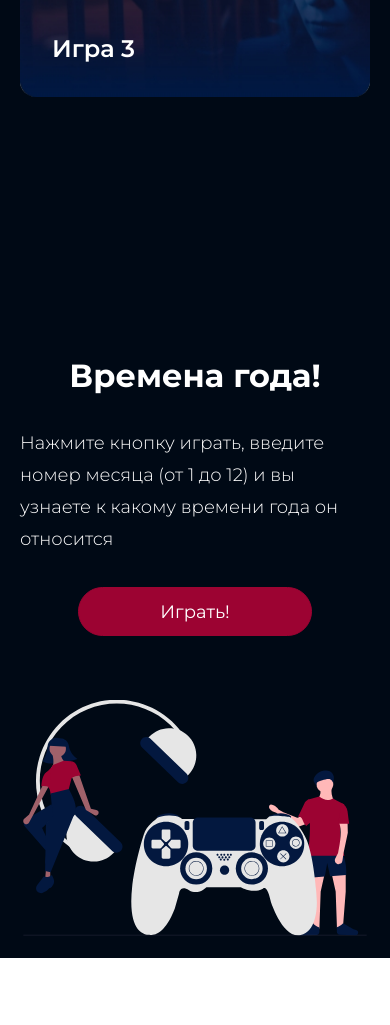
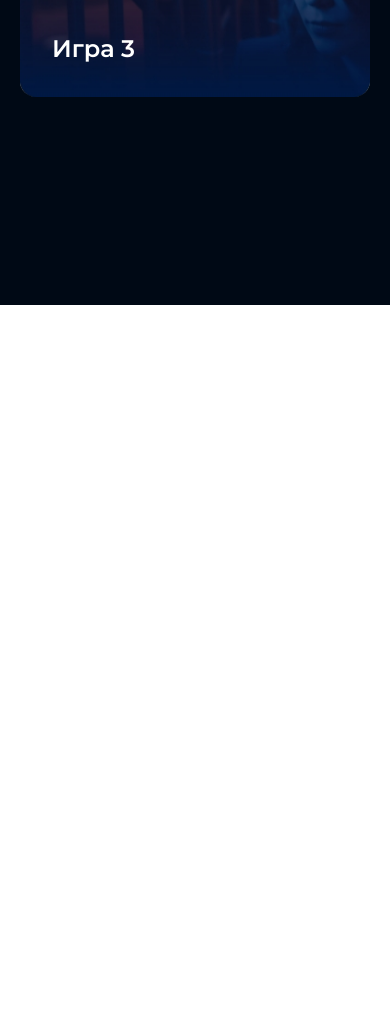
Before and after one commit to pugMother/2-nd-course-hw, a plain HTML site: page index.html in a window 390 px wide. Shown: the part 1907-2932 px from the top of the page. After the commit the page ends 2212 px from the top, so only its background shows below. Drawn offline with Linux system fonts and the light colour scheme.

Commit message:
Revert "Hw 5"

```diff
--- a/hw-5.js
+++ /dev/null
@@ -1,119 +0,0 @@
-//Task1
-//let first = Number(prompt('Найдём меньшее из чисел. Введите первое число'));
-//let second = Number(prompt('Введите второе число'));
-//let minNum = function(first, second){
-//    if (first < second) {
-//        console.log(`Первое число меньше. Оно равно ${first}`);
-//        return first;
-//    } else if(first === second) {
-//        console.log(`Числа равны со значением ${first}`);
-//        return first;
-//    } else {
-//        console.log(`Второе число меньше. Оно равно ${second}`);
-//        return second;
-//    }
-//}
-//minNum(first,second);
-
-//Task2
-//let num = Number(prompt('Введите число, проверим чётное ли оно'));
-//let isEven = function(x) {
-//    if (x % 2 == 0) {
-//        console.log(`Число ${x} чётное`);
-//        return x;
-//    } else {
-//        console.log(`Число ${x} нечётное`);
-//        return x;
-//    }
-//}
-//isEven(num);
-
-//Task3
-//let numb = Number(prompt('Возведём число в квадрат'));
-//let exponentiation = function(x) {
-//    x **= 2;
-//    console.log(`Получим ${x}`);
-//    return x;
-//}
-//let expNum = exponentiation(numb);
-
-//Task4
-//let years = Number(prompt('Сколько вам лет?'));
-//let isYoung = function(x) {
-//    if (x < 0) {
-//        console.log('Вы ввели неправильное значение');
-//    } else if (x >= 0 && x <= 12) {
-//        console.log('Привет, друг!');
-//    } else {
-//        console.log('Добро пожаловать!');
-//    }
-//}
-//isYoung(years);
-
-//Task5
-//function multiplyNumbers(a, b) {
-//    if (isNaN(a) || isNaN(b)) {
-//        return 'Одно или оба значения не являются числом'
-//    } else {
-//        return a * b
-//    }
-//}
-
-//Task6
-//function getCube() {
-//    let num = Number(prompt("Введите число"))
-
-//    if (isNaN(num)) {
-//        return 'Переданный параметр не является числом'
-//    } else {
-//        return `${num} в кубе равняется ${num ** 3}`
-//    }
-//}
-
-//Task7
-//function getArea() {
-//    return Math.PI * this.radius ** 2
-//}
-//function getPerimeter() {
-//    return 2 * Math.PI * this.radius
-//}
-//const circle1 = {
-//    radius: 3,
-//    getArea,
-//    getPerimeter,
-//}
-//const circle2 = {
-//    radius: 5,
-//    getArea,
-//    getPerimeter,
-//}
-
-//Task8
-let mounthGame = function(el) {
-    let monthNumber = Number(prompt('Введите число месяца'));
-    switch (monthNumber) {
-        case 12:
-        case 1:
-        case 2:
-            alert('Зима');
-            break;
-        case 3:
-        case 4:
-        case 5:
-            alert('Весна');
-            break;
-        case 6:
-        case 7:
-        case 8:
-            alert('Лето');
-            break;
-        case 9:
-        case 10:
-        case 11:
-            alert('Осень');
-            break;
-        default:
-            alert('Недопустимое число');
-            break;
-    }
-}
--- a/index.html
+++ b/index.html
@@ -37,20 +37,8 @@
             </a>
         </div>
     </section>
-    <a name="seasons"></a>
-    <section class="seasons center">
-        <div class="seasons_text">
-            <h1 class="seasons_text-top">Времена года!</h1>
-            <p class="seasons_text-paragraf">Нажмите кнопку играть, введите номер месяца (от 1 до 12) и вы узнаете к какому времени года он относится</p>
-            <div><button class="seasons_button" onclick="mounthGame(this)">Играть!</button></div>
-        </div>
-        <div class="seasons_img">
-            <img src="img/seasonGamePhoto.svg" alt="seasons-game" class="seasons_photo">
-        </div>
-    </section>
     <!--<script src="hw-2.js"></script>-->
     <!--<script src="hw-3.js"></script>-->
-    <!--<script src="hw-4.js"></script>-->
-    <script src="hw-5.js"></script>
+    <script src="hw-4.js"></script>
 </body>
 </html>
--- a/style.scss
+++ b/style.scss
@@ -92,65 +92,6 @@ body{
         transform: scale(1.05);
     }
 }
-.seasons{
-    background-color: rgb(0, 9, 21);
-    display: grid;
-    grid-template-columns: repeat(2, 1fr);
-    column-gap: 135px;
-    height: 800px;
-    &_text{
-        grid-column: span 1;
-        padding-top: 282px;
-        width: 584px;
-        display: flex;
-        flex-direction: column;
-        flex-wrap: wrap;
-        gap: 32px;
-    }
-    &_text-top{
-        color: rgb(255, 255, 255);
-        font-size: 48px;
-        font-weight: 700;
-        line-height: 59px;
-        letter-spacing: 0px;
-        text-align: left;
-    }
-    &_text-paragraf{
-        color: rgb(255, 255, 255);
-        font-size: 18px;
-        font-weight: 300;
-        line-height: 32px;
-        letter-spacing: 0px;
-        text-align: left;
-    }
-    &_button{
-        color: rgb(255, 255, 255);
-        font-family: Montserrat;
-        font-size: 18px;
-        font-weight: 400;
-        line-height: 22px;
-        letter-spacing: 0px;
-        border-radius: 30px;
-        background: rgb(156, 3, 50);
-        border: 1px solid rgb(156, 3, 50) ;
-        box-sizing: border-box;
-        width: 234px;
-        height: 49px;
-        transition: all .33s;
-        &:hover{
-            transform: scale(1.05);
-            background: rgb(188, 18, 69);
-        }
-    }
-    &_img{
-        grid-column: span 1;
-        padding-top: 233px;
-    }
-    &_photo{
-        width: 485px;
-        height: 333px;
-    }
-}
 
 @media(max-width: 426px){
     .center{
@@ -196,40 +137,6 @@ body{
         max-width: 100%;
         height: 100%;
     }
-    .seasons{
-        height: 653px;
-        display: flex;
-        flex-direction: row;
-        flex-wrap: wrap;
-        row-gap: 64px;
-        &_text{
-            padding-top: 51px;
-            width: 100%;
-            display: flex;
-            flex-direction: row;
-            row-gap: 32px;
-            justify-content: center;
-            &-top{
-                font-size: 32px;
-                line-height: 39px;
-                text-align: center;
-            }
-            &_paragraf{
-                font-size: 14px;
-                line-height: 22px;
-                text-align: center;
-            }
-        }
-        &_img{
-            width: 100%;
-            padding-top: 0px;
-            padding-bottom: 85px;
-        }
-        &_photo{
-            width: 100%;
-            height: 236px;
-        }
-    }
 }
 @media(max-width: 376px) {
     .center {
```
Also changed, not shown: img/seasonGamePhoto.svg (deleted), style.css, 1 other file.
